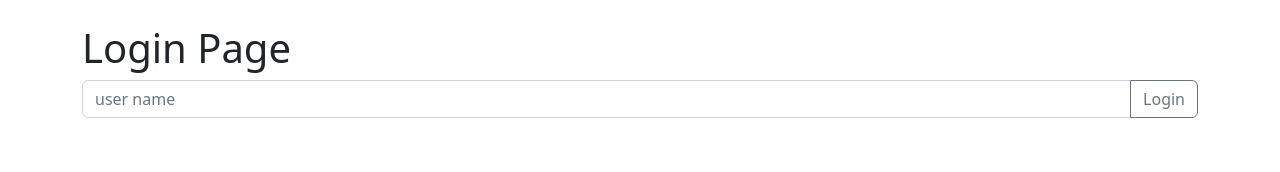
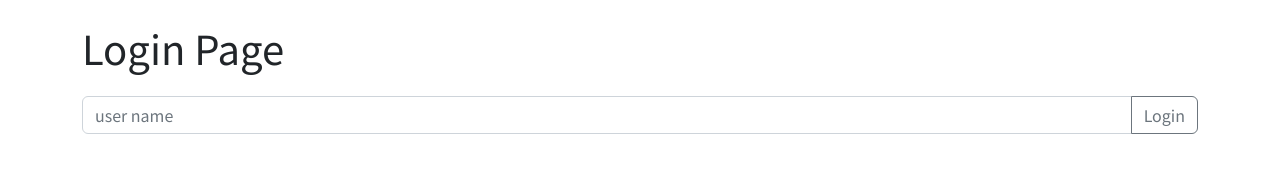
Before and after one commit to Charlie50503/socket.io-room-chat-practice, a website: page login.html in a window 1280 px wide. Drawn offline with nearby package versions, Linux system fonts and the light colour scheme.

Commit message:
feat: 重構 login

```diff
--- a/login.html
+++ b/login.html
@@ -1,24 +1,43 @@
 <!DOCTYPE html>
 <html lang="en">
   <head>
-  <meta charset="UTF-8">
-  <meta http-equiv="X-UA-Compatible" content="IE=edge">
-  <meta name="viewport" content="width=device-width, initial-scale=1.0">
+    <meta charset="UTF-8" />
+    <meta http-equiv="X-UA-Compatible" content="IE=edge" />
+    <meta name="viewport" content="width=device-width, initial-scale=1.0" />
     <title>Document</title>
   </head>
   <body>
-  <link rel="stylesheet" href="https://cdn.jsdelivr.net/npm/bootstrap@5.2.0/dist/css/bootstrap.min.css">
+    <link
+      rel="stylesheet"
+      href="https://cdn.jsdelivr.net/npm/bootstrap@5.2.0/dist/css/bootstrap.min.css"
+    />
     <script src="https://cdn.jsdelivr.net/npm/bootstrap@5.2.0/dist/js/bootstrap.min.js"></script>
+    <link rel="stylesheet" href="./css/page/login.css">
     <div class="container">
-    <h1 class="mt-4">Login Page</h1>
+      <h1 class="mt-4 mb-4" font="noto">Login Page</h1>
       <div>
         <div class="input-group mb-3">
-        <input type="text" id="LOGIN_USER_INPUT" class="form-control" placeholder="user name" aria-label="user name" aria-describedby="button-addon2">
-        <button class="btn btn-outline-secondary" type="button" id="button-addon2" onclick="login()">Login</button>
+          <input
+            type="text"
+            id="LOGIN_USER_INPUT"
+            class="form-control"
+            placeholder="user name"
+            aria-label="user name"
+            aria-describedby="button-addon2"
+            font="noto"
+          />
+          <button
+            class="btn btn-outline-secondary"
+            type="button"
+            id="button-addon2"
+            font="noto"
+            onclick="login()"
+          >
+            Login
+          </button>
         </div>
       </div>
     </div>
-
 
     <script src="./utils/utils.js"></script>
     <script src="./resources/login.js"></script>
```
Lines whose indentation alone changed are shown as unchanged.
